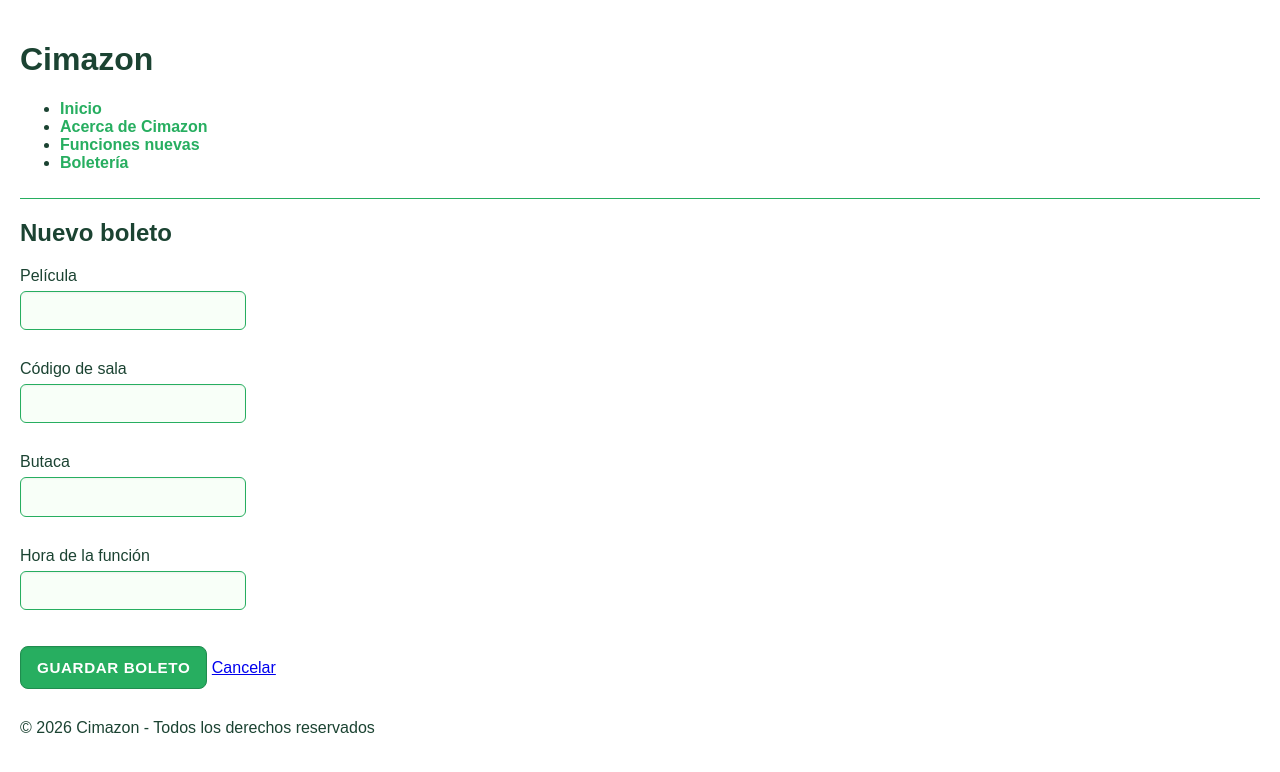
After one commit to MilenaFoyainChico02/2526_desarrollo_web, a Flask app: page /boleteria/nuevo in a window 1280 px wide. The commit adds this page. Shown: the top 772 px of the page. Run offline with Flask 3, Linux system fonts and the light colour scheme.

Commit message:
proyecto

```diff
--- a/proyecto/app.py
+++ b/proyecto/app.py
@@ -1,5 +1,5 @@
 from flask import Flask, render_template, url_for, request, redirect, flash
-from form import carteleraForm
+from form import carteleraForm, BoletoForm
 from inventario.bd import init_db
 from inventario.inventario import Inventario
 from inventario.funcion import funciones as Producto, Boleto
@@ -123,7 +123,7 @@ def boleteria():
 
         cursor = conn.cursor()
         cursor.execute('USE cimazon')
-        cursor.execute('SELECT id_boleto, pelicula, codigo_sala, butaca, hora_funcion FROM boleto')
+        cursor.execute('SELECT * from boleto')
         rows = cursor.fetchall()
         cursor.close()
         conn.close()
@@ -132,6 +132,113 @@ def boleteria():
     except Exception as e:
         flash(f'Error al conectar a la base de datos: {e}', 'danger')
         return redirect(url_for('inicio'))
+
+
+@app.route('/boleteria/nuevo', methods=['GET', 'POST'])
+def boleteria_nuevo():
+    form = BoletoForm()
+    if form.validate_on_submit():
+        pelicula = form.pelicula.data
+        codigo_sala = form.codigo_sala.data
+        butaca = form.butaca.data
+        hora_funcion = form.hora_funcion.data
+
+        try:
+            conn = conectar()
+            if conn is None or not conn.is_connected():
+                flash('Conexión a la base de datos fallida', 'danger')
+                return redirect(url_for('boleteria'))
+
+            cursor = conn.cursor()
+            cursor.execute('USE cimazon')
+            cursor.execute(
+                'INSERT INTO boleto (pelicula, codigo_sala, butaca, hora_funcion) VALUES (%s, %s, %s, %s)',
+                (pelicula, codigo_sala, butaca, hora_funcion)
+            )
+            conn.commit()
+            cursor.close()
+            conn.close()
+            flash('Boleto agregado exitosamente', 'success')
+            return redirect(url_for('boleteria'))
+        except Exception as e:
+            flash(f'Error al guardar el boleto: {e}', 'danger')
+            return redirect(url_for('boleteria'))
+
+    return render_template('boleteria_form.html', form=form, titulo='Nuevo boleto')
+
+
+@app.route('/boleteria/editar/<int:id>', methods=['GET', 'POST'])
+def boleteria_editar(id):
+    try:
+        conn = conectar()
+        if conn is None or not conn.is_connected():
+            flash('Conexión a la base de datos fallida', 'danger')
+            return redirect(url_for('boleteria'))
+
+        cursor = conn.cursor()
+        cursor.execute('USE cimazon')
+        cursor.execute('SELECT * FROM boleto WHERE id_boleto = %s', (id,))
+        row = cursor.fetchone()
+
+        if row is None:
+            cursor.close()
+            conn.close()
+            flash('Boleto no encontrado', 'danger')
+            return redirect(url_for('boleteria'))
+
+        boleto = Boleto(row[0], row[1], row[2], row[3], row[4])
+        form = BoletoForm()
+
+        if request.method == 'GET':
+            form.pelicula.data = boleto.pelicula
+            form.codigo_sala.data = boleto.codigo_sala
+            form.butaca.data = boleto.butaca
+            form.hora_funcion.data = boleto.hora_funcion
+
+        if form.validate_on_submit():
+            cursor.execute(
+                'UPDATE boleto SET pelicula = %s, codigo_sala = %s, butaca = %s, hora_funcion = %s WHERE id_boleto = %s',
+                (form.pelicula.data, form.codigo_sala.data, form.butaca.data, form.hora_funcion.data, id)
+            )
+            conn.commit()
+            cursor.close()
+            conn.close()
+            flash('Boleto actualizado exitosamente', 'success')
+            return redirect(url_for('boleteria'))
+
+        cursor.close()
+        conn.close()
+        return render_template('boleteria_form.html', form=form, titulo='Editar boleto')
+    except Exception as e:
+        flash(f'Error al editar el boleto: {e}', 'danger')
+        return redirect(url_for('boleteria'))
+
+
+@app.route('/boleteria/eliminar/<int:id>', methods=['GET', 'POST'])
+def boleteria_eliminar(id):
+    try:
+        conn = conectar()
+        if conn is None or not conn.is_connected():
+            flash('Conexión a la base de datos fallida', 'danger')
+            return redirect(url_for('boleteria'))
+
+        cursor = conn.cursor()
+        cursor.execute('USE cimazon')
+        cursor.execute('DELETE FROM boleto WHERE id_boleto = %s', (id,))
+        conn.commit()
+        eliminados = cursor.rowcount
+        cursor.close()
+        conn.close()
+
+        if eliminados > 0:
+            flash('Boleto eliminado correctamente', 'warning')
+        else:
+            flash('No se encontró el boleto a eliminar', 'danger')
+
+        return redirect(url_for('boleteria'))
+    except Exception as e:
+        flash(f'Error al eliminar el boleto: {e}', 'danger')
+        return redirect(url_for('boleteria'))
 
 
 # ruta para los datos persistentes
--- a/proyecto/form.py
+++ b/proyecto/form.py
@@ -10,3 +10,11 @@ class carteleraForm(FlaskForm):
     cantidad = DecimalField('Cantidad disponible', validators=[DataRequired(), NumberRange(min=0)], places=0)
     precio = DecimalField('Precio por entrada', validators=[DataRequired(),NumberRange(min=0.00)], places=2)
     submit = SubmitField('Agregar película')
+
+
+class BoletoForm(FlaskForm):
+    pelicula = StringField('Película', validators=[DataRequired(), Length(min=2, max=200)])
+    codigo_sala = StringField('Código de sala', validators=[DataRequired(), Length(min=1, max=50)])
+    butaca = StringField('Butaca', validators=[DataRequired(), Length(min=1, max=50)])
+    hora_funcion = StringField('Hora de la función', validators=[DataRequired(), Length(min=2, max=50)])
+    submit = SubmitField('Guardar boleto')
--- a/proyecto/templates/base.html
+++ b/proyecto/templates/base.html
@@ -13,6 +13,7 @@
         <li><a href="{{ url_for('inicio') }}">Inicio</a></li>
         <li><a href="{{ url_for('about') }}">Acerca de Cimazon</a></li>
         <li><a href="{{ url_for('cartelera_nuevo') }}">Funciones nuevas</a></li>
+        <li><a href="{{ url_for('boleteria') }}">Boletería</a></li>
 
     </ul>
         </nav>
--- /dev/null
+++ b/proyecto/templates/boleteria_form.html
@@ -0,0 +1,30 @@
+{% extends "base.html" %}
+
+{% block title %}Formulario de Boleto{% endblock %}
+
+{% block content %}
+    <h2>{{ titulo }}</h2>
+    <form method="POST">
+        {{ form.hidden_tag() }}
+        <p>
+            {{ form.pelicula.label }}<br>
+            {{ form.pelicula() }}
+        </p>
+        <p>
+            {{ form.codigo_sala.label }}<br>
+            {{ form.codigo_sala() }}
+        </p>
+        <p>
+            {{ form.butaca.label }}<br>
+            {{ form.butaca() }}
+        </p>
+        <p>
+            {{ form.hora_funcion.label }}<br>
+            {{ form.hora_funcion() }}
+        </p>
+        <p>
+            {{ form.submit(value='Guardar boleto') }}
+            <a href="{{ url_for('boleteria') }}">Cancelar</a>
+        </p>
+    </form>
+{% endblock %}
```
Also changed, not shown: proyecto/templates/boleteria.html (+10 -3 lines).
